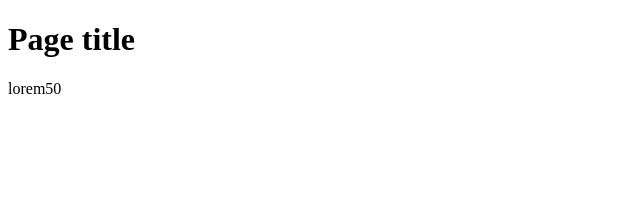
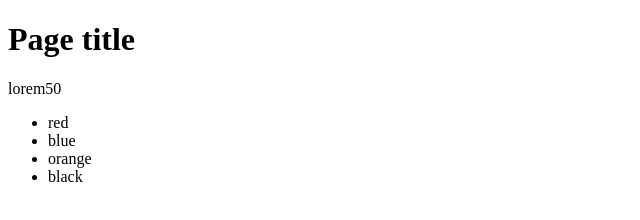
Before and after one commit to Natallia3105/my-page, a plain HTML site: page index.html in a window 1280 px wide. Shown: the whole page, without its empty margins (0-640 px from the left). Drawn offline with Linux system fonts and the light colour scheme.

Commit message:
add list with color

```diff
--- a/index.html
+++ b/index.html
@@ -9,5 +9,11 @@
 <p>
     lorem50
 </p>
+<ul>
+    <li>red</li>
+    <li>blue</li>
+    <li>orange</li>
+    <li>black</li>
+</ul>
 </body>
 </html>
```
